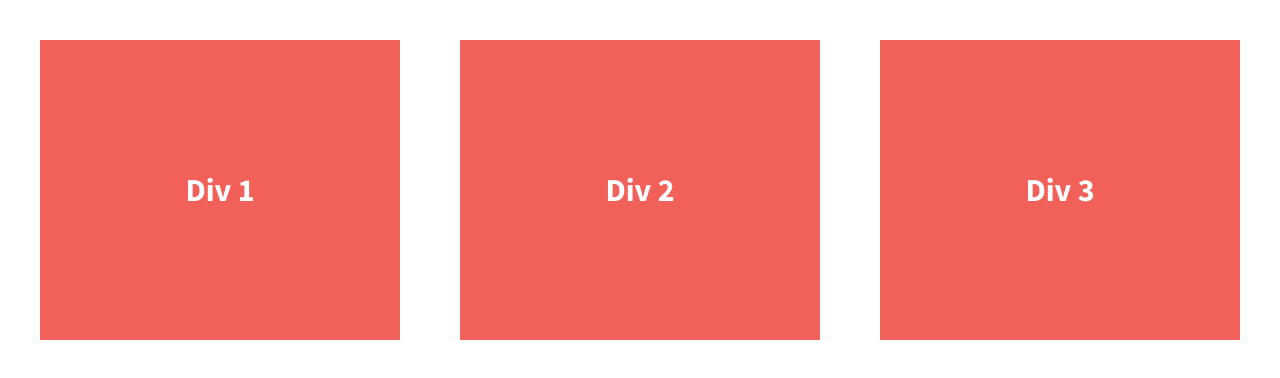
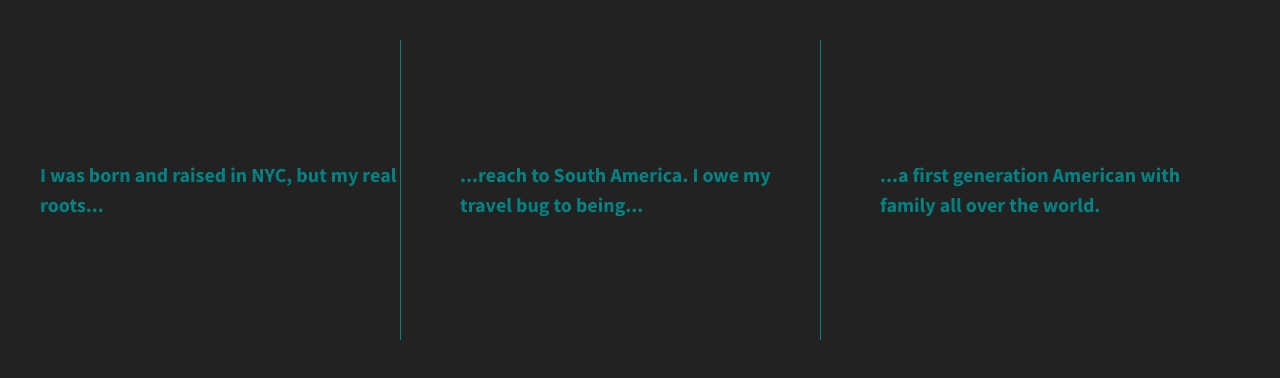
Before and after one commit to lenavonwetze/three-divs, a plain HTML site: page index.html in a window 1280 px wide. Drawn offline with nearby package versions, Linux system fonts and the light colour scheme.

Commit message:
Added new content and CSS styles

```diff
--- a/css/main.css
+++ b/css/main.css
@@ -97,7 +97,7 @@ textarea {
 
 
 html {
-  background-color: #fff;
+  background-color: #222;
   height: 100%;
 }
 
@@ -121,11 +121,15 @@ body {
     justify-content: center;
     align-items: center;
   /*give the divs a width of 30%, add display:flex, set justify-content and align-items to center*/
-  color: #fff;
+  color: teal;
   line-height: 1.5em;
-  font-size: 1.6em;
-  background-color: #f16059;
+  font-size: 1em;
+  background-color: #222;
   height: 300px;
+}
+
+.div-1, .div-2 {
+    border-right: 1px solid teal;
 }
 
 
--- a/index.html
+++ b/index.html
@@ -23,13 +23,13 @@
 
         <section class="wrapper">
             <div class="div-1">
-                Div 1
+                I was born and raised in NYC, but my real roots...
             </div>
             <div class="div-2">
-                Div 2
+                ...reach to South America. I owe my travel bug to being...
             </div>
             <div class="div-3">
-                Div 3
+                ...a first generation American with family all over the world.
             </div>
         </section>
 
```
